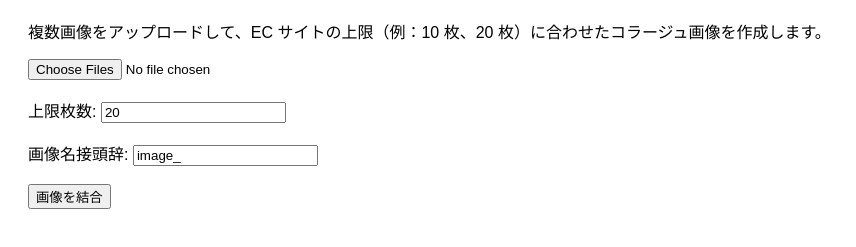
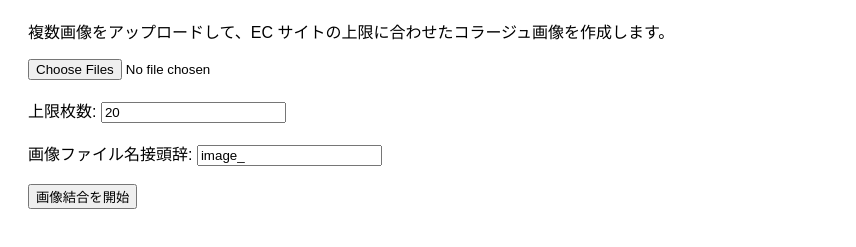
Before and after one commit to chimaAtSomewhere/kastom-webup-assistant, a website built with Parcel: page index.html in a window 1280 px wide. Shown: the part 89-336 px from the top of the page, without its empty margins (0-856 px from the left). Built offline with nearby package versions, Linux system fonts and the light colour scheme.

Commit message:
fixup b32ee971718ce1541551ebb2d1df950333ef4f92

```diff
--- a/index.html
+++ b/index.html
@@ -20,18 +20,17 @@
   <body>
     <h1>Image Joiner</h1>
     <p>
-      複数画像をアップロードして、EC サイトの上限（例：10 枚、20
-      枚）に合わせたコラージュ画像を作成します。
+      複数画像をアップロードして、EC サイトの上限に合わせたコラージュ画像を作成します。
     </p>
     <input type="file" id="files" multiple accept="image/*" />
     <br /><br />
     <label for="limitNumber">上限枚数:</label>
     <input type="number" id="limitNumber" value="20" min="1" />
     <br /><br />
-    <label for="fileNamePrefix">画像名接頭辞:</label>
+    <label for="fileNamePrefix">画像ファイル名接頭辞:</label>
     <input type="text" id="fileNamePrefix" value="image_" />
     <br /><br />
-    <button id="joinImages">画像を結合</button>
+    <button id="joinImages">画像結合を開始</button>
 
     <div id="garally" class="garally-container"></div>
 
--- a/package.json
+++ b/package.json
@@ -20,5 +20,9 @@
     "gh-pages": "^6.3.0",
     "parcel": "^2.15.2",
     "process": "^0.11.10"
+  },
+  "volta": {
+    "node": "22.16.0",
+    "npm": "11.4.1"
   }
 }
```
Also changed, not shown: README.md (added), 1 other file.
